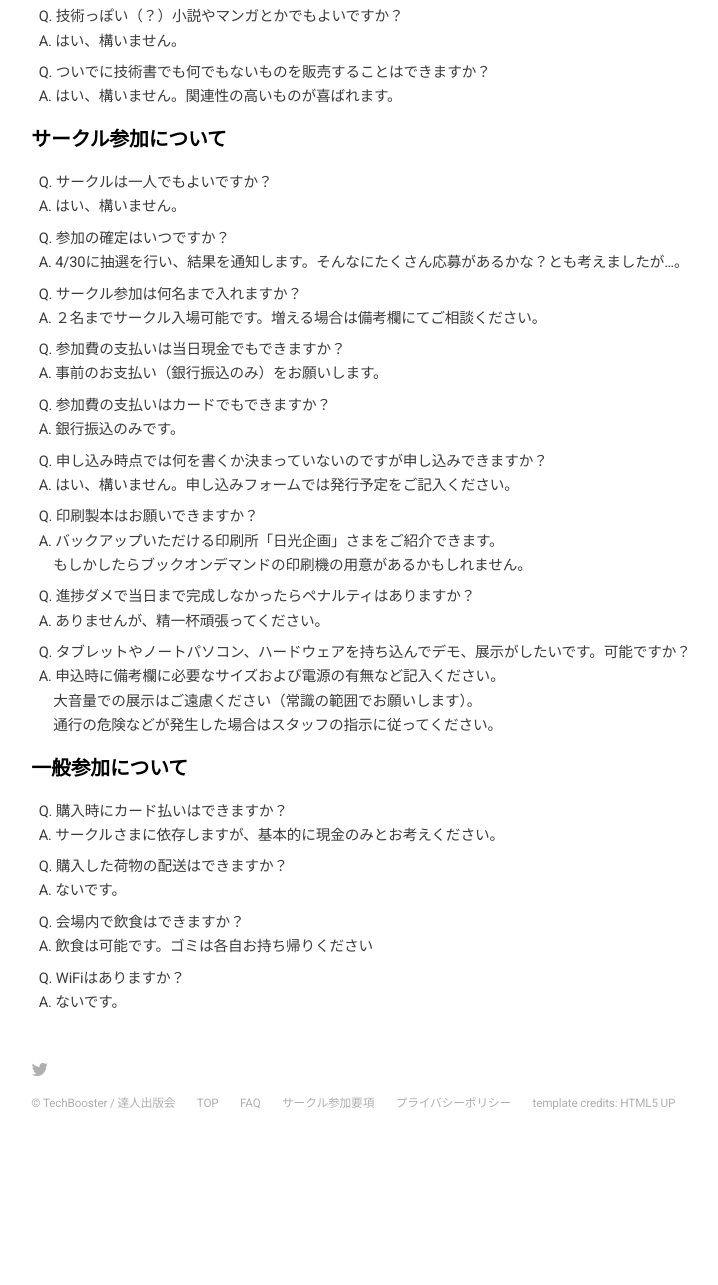
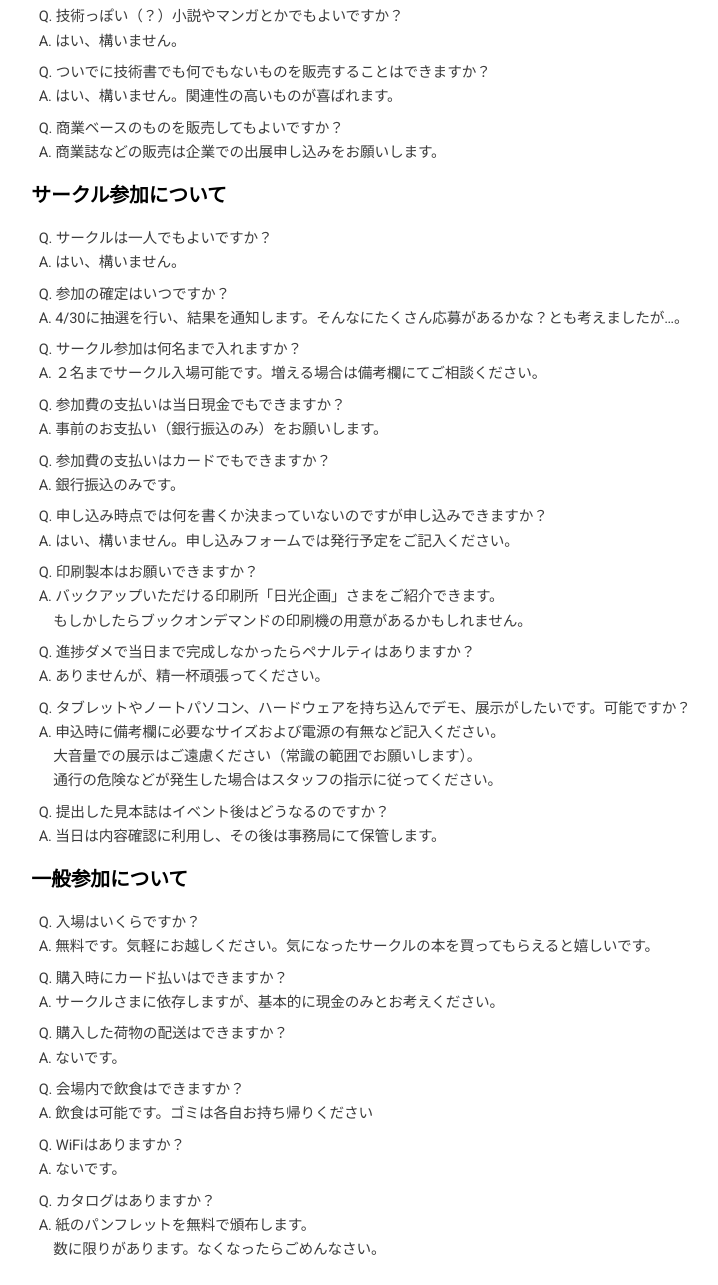
Before and after one commit to techbookfest/techbookfest.github.io, a website: page faq.html in a window 1280 px wide. Shown: the part 1015-2300 px from the top of the page, without its empty margins (20-738 px from the left). Before the commit the page ends 2181 px from the top, so only its background shows below. Drawn offline with Linux system fonts and the light colour scheme.

Commit message:
FAQ更新
- 一般参加者は入場無料
- 紙のカタログを用意する旨を記載
- 見本誌の取り扱い:事務局で保管する
- 商業ベースの頒布物に関して → 基本的には企業申し込みで可

```diff
--- a/faq.html
+++ b/faq.html
@@ -65,6 +65,8 @@
 					<dd>はい、構いません。
 					<dt>ついでに技術書でも何でもないものを販売することはできますか？
 					<dd>はい、構いません。関連性の高いものが喜ばれます。
+					<dt>商業ベースのものを販売してもよいですか？
+					<dd>商業誌などの販売は企業での出展申し込みをお願いします。
 				</dl>
 
 				<h3>サークル参加について</h3>
@@ -90,10 +92,14 @@
 					<dd>申込時に備考欄に必要なサイズおよび電源の有無など記入ください。<br>
 							大音量での展示はご遠慮ください（常識の範囲でお願いします）。<br>
 							通行の危険などが発生した場合はスタッフの指示に従ってください。
+					<dt>提出した見本誌はイベント後はどうなるのですか？
+					<dd>当日は内容確認に利用し、その後は事務局にて保管します。
 				</dl>
 
 				<h3>一般参加について</h3>
 				<dl>
+					<dt>入場はいくらですか？
+					<dd>無料です。気軽にお越しください。気になったサークルの本を買ってもらえると嬉しいです。
 					<dt>購入時にカード払いはできますか？
 					<dd>サークルさまに依存しますが、基本的に現金のみとお考えください。
 					<dt>購入した荷物の配送はできますか？
@@ -102,6 +108,9 @@
 					<dd>飲食は可能です。ゴミは各自お持ち帰りください
 					<dt>WiFiはありますか？
 					<dd>ないです。
+					<dt>カタログはありますか？
+					<dd>紙のパンフレットを無料で頒布します。<br>
+							数に限りがあります。なくなったらごめんなさい。
 				</dl>
 			</div>
 		</main>
```
